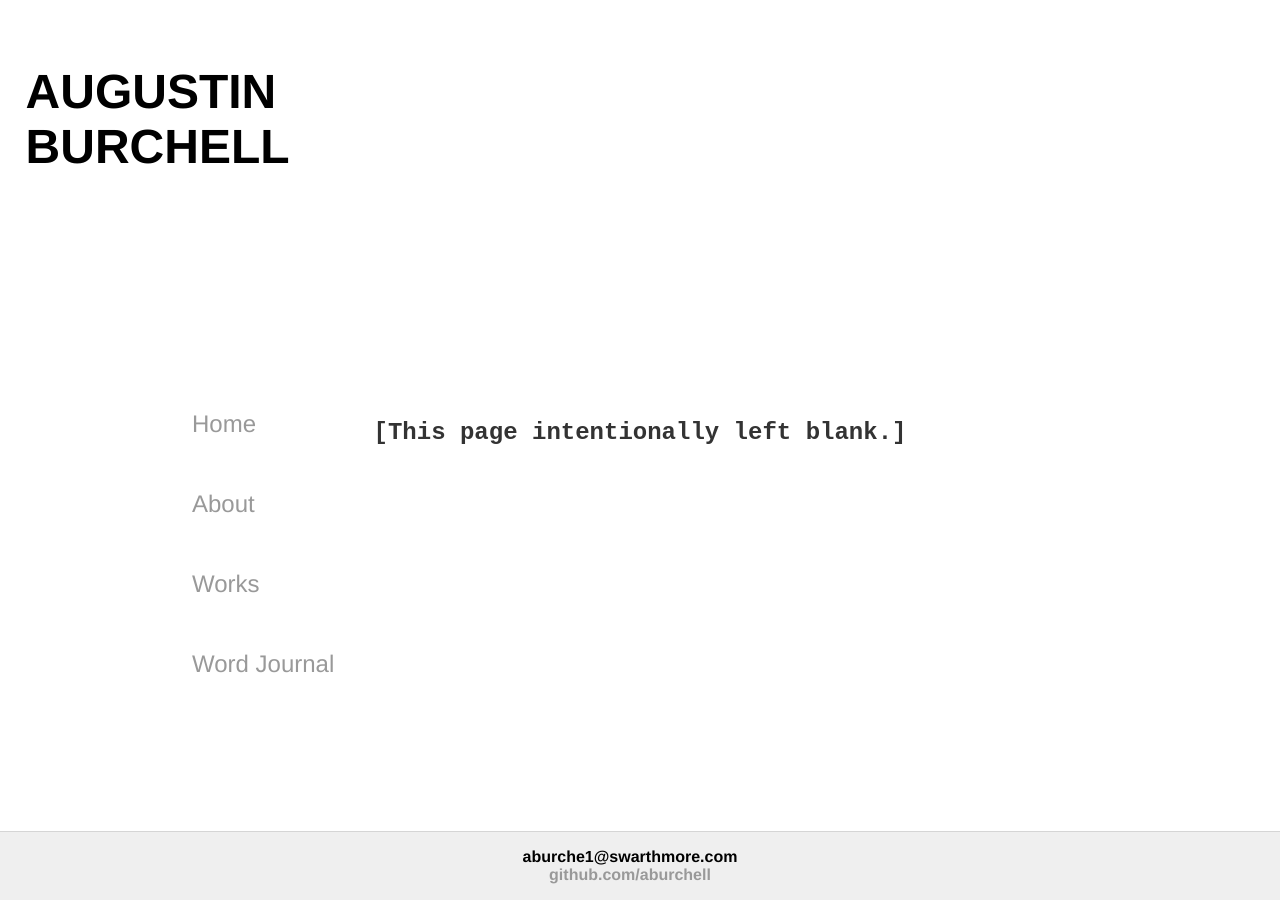
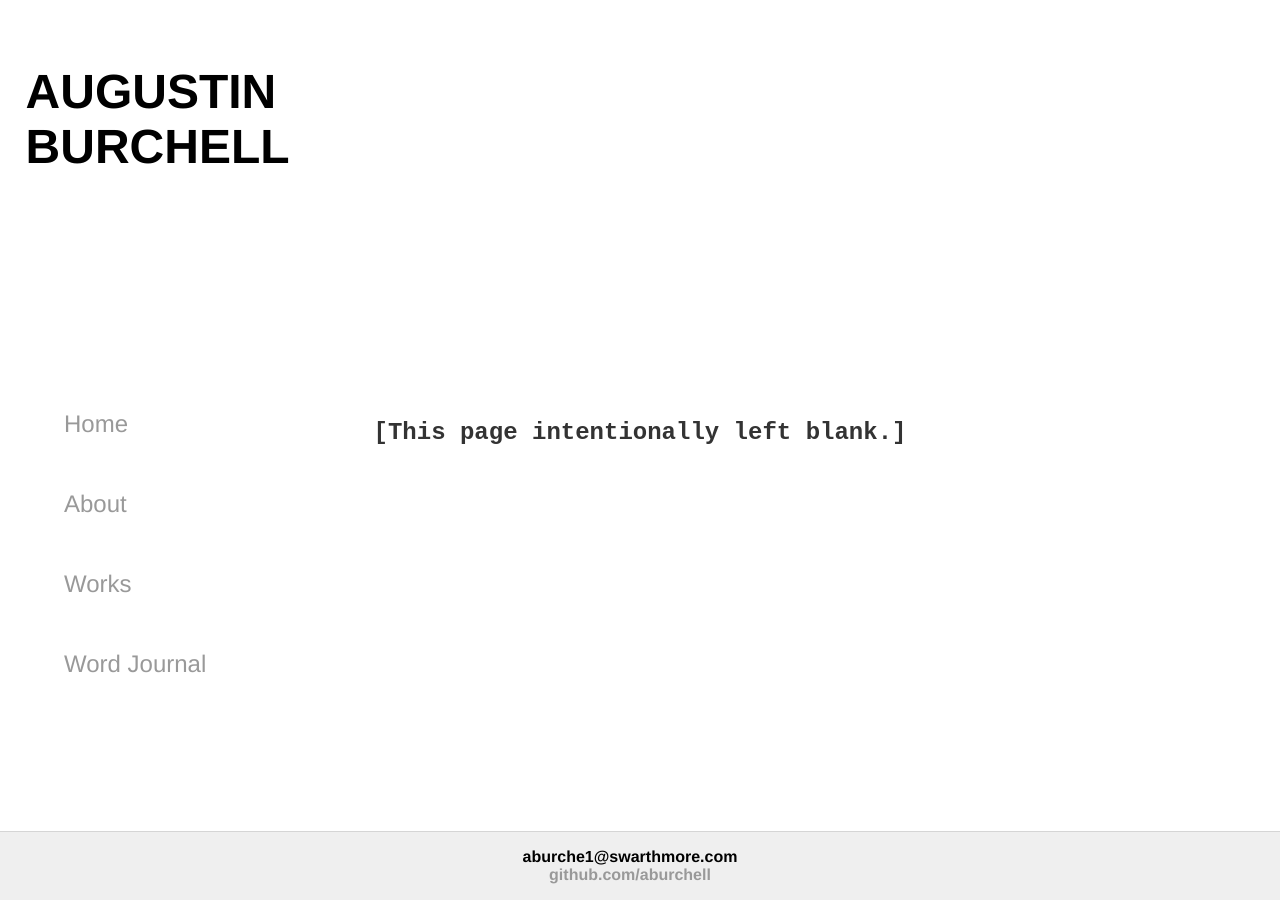
Before and after one commit to aburchell/aburchell.github.io, a Jekyll site: the page built from index.html, in a window 1280 px wide. Built offline with Jekyll 4.4.1, drawn with Linux system fonts in a browser that asks for light colours.

Commit message:
Update main.css

```diff
--- a/css/main.css
+++ b/css/main.css
@@ -19,7 +19,7 @@ nav ul {
     display:block;
     list-style-type: none;
     line-height: 5em;
-    margin-left: -15%;
+    margin-left: -25%;
     padding: 0;
     width: 20%;
     /*background-color: #FC9E4F;*/
```
